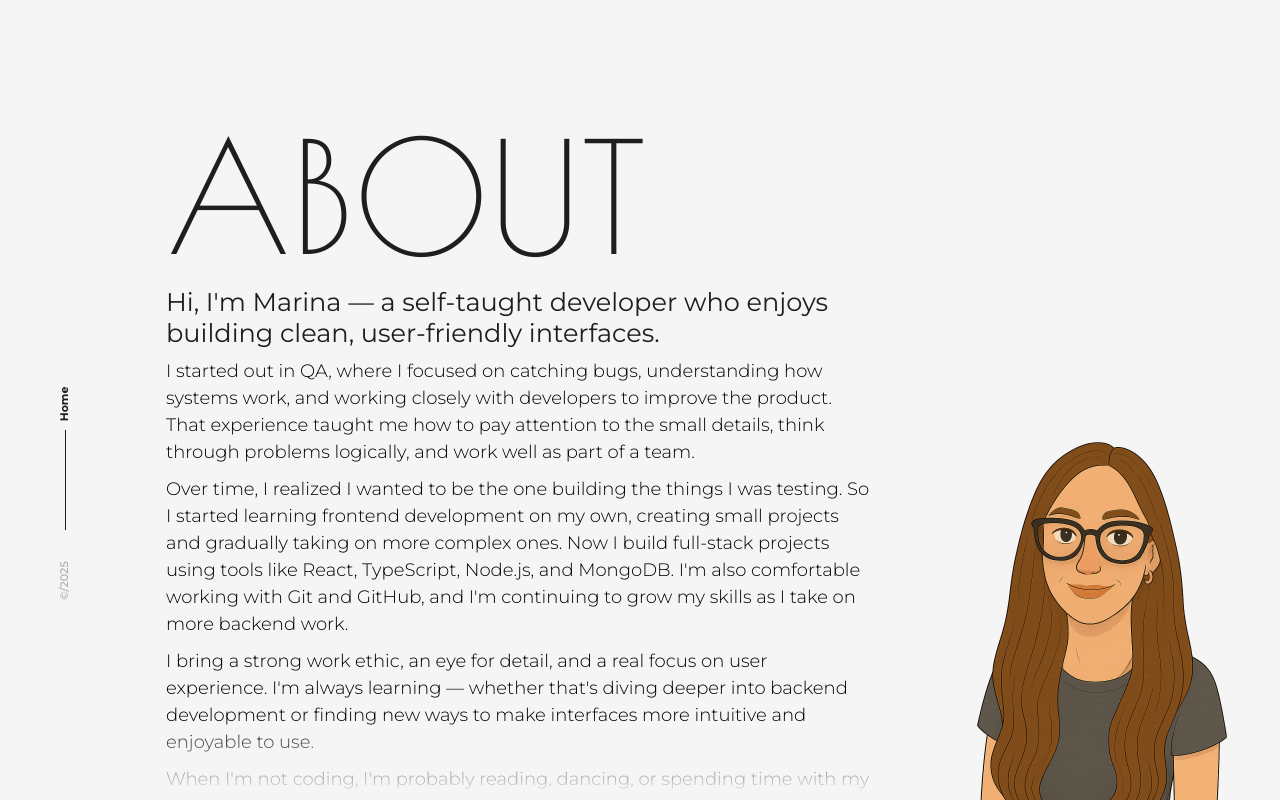
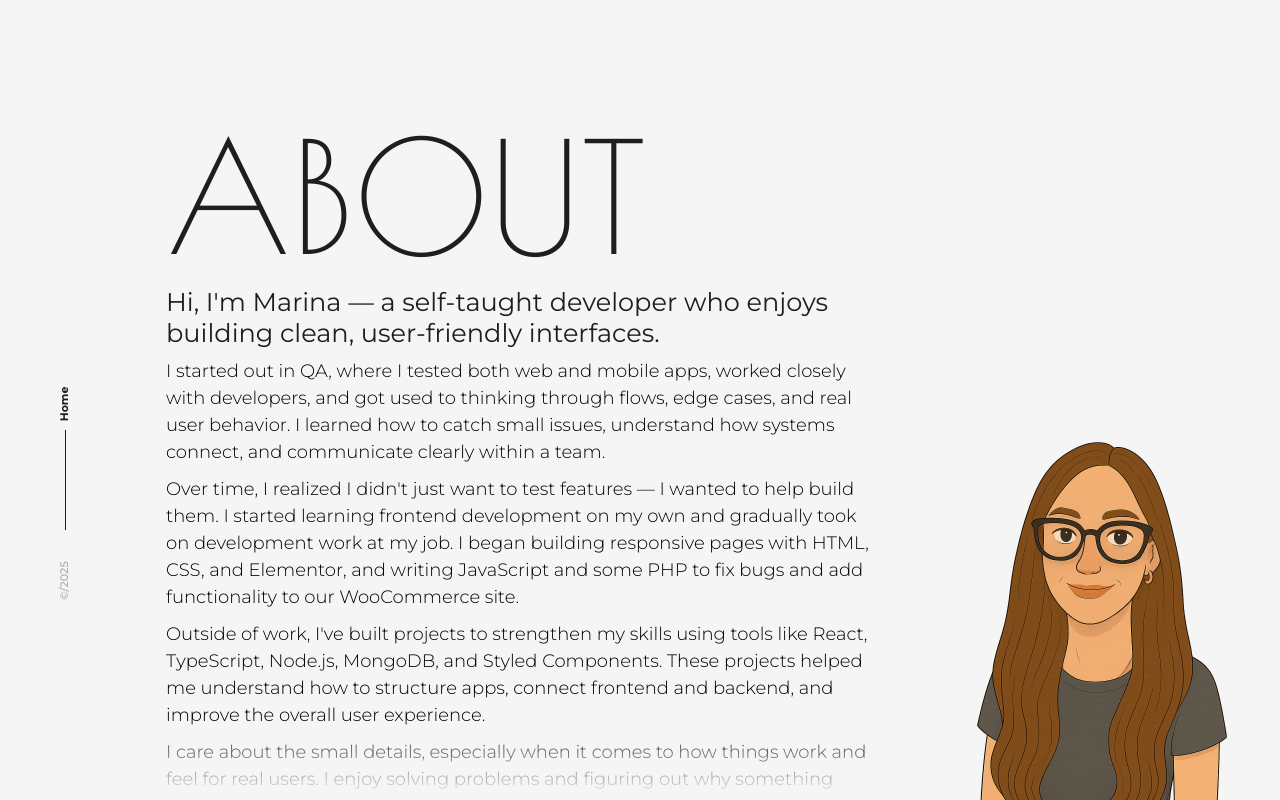
Before and after one commit to MarinaDur/my-portfolio, a Next.js app: page /about in a window 1280 px wide. Built offline with nearby package versions, Linux system fonts and the light colour scheme.

Commit message:
refactor: update AboutPage content

```diff
--- a/src/app/about/page.tsx
+++ b/src/app/about/page.tsx
@@ -137,33 +137,39 @@ function AboutPage() {
                     building clean, user-friendly interfaces.
                   </PageTitle>
                   <Paragraph>
-                    I started out in QA, where I focused on catching bugs,
-                    understanding how systems work, and working closely with
-                    developers to improve the product. That experience taught me
-                    how to pay attention to the small details, think through
-                    problems logically, and work well as part of a team.
+                    I started out in QA, where I tested both web and mobile
+                    apps, worked closely with developers, and got used to
+                    thinking through flows, edge cases, and real user behavior.
+                    I learned how to catch small issues, understand how systems
+                    connect, and communicate clearly within a team.
                   </Paragraph>
                   <Paragraph>
-                    Over time, I realized I wanted to be the one building the
-                    things I was testing. So I started learning frontend
-                    development on my own, creating small projects and gradually
-                    taking on more complex ones. Now I build full-stack projects
-                    using tools like React, TypeScript, Node.js, and MongoDB.
-                    I&apos;m also comfortable working with Git and GitHub, and
-                    I&apos;m continuing to grow my skills as I take on more
-                    backend work.
+                    Over time, I realized I didn&apos;t just want to test
+                    features — I wanted to help build them. I started learning
+                    frontend development on my own and gradually took on
+                    development work at my job. I began building responsive
+                    pages with HTML, CSS, and Elementor, and writing JavaScript
+                    and some PHP to fix bugs and add functionality to our
+                    WooCommerce site.
                   </Paragraph>
                   <Paragraph>
-                    I bring a strong work ethic, an eye for detail, and a real
-                    focus on user experience. I&apos;m always learning — whether
-                    that&apos;s diving deeper into backend development or
-                    finding new ways to make interfaces more intuitive and
-                    enjoyable to use.
+                    Outside of work, I&apos;ve built projects to strengthen my
+                    skills using tools like React, TypeScript, Node.js, MongoDB,
+                    and Styled Components. These projects helped me understand
+                    how to structure apps, connect frontend and backend, and
+                    improve the overall user experience.
                   </Paragraph>
                   <Paragraph>
-                    When I&apos;m not coding, I&apos;m probably reading,
-                    dancing, or spending time with my cat (who always has strong
-                    opinions about my color choices).
+                    I care about the small details, especially when it comes to
+                    how things work and feel for real users. I enjoy solving
+                    problems and figuring out why something isn&apos;t working
+                    as expected — whether it&apos;s a bug, a UI issue, or
+                    something in the data.
+                  </Paragraph>
+                  <Paragraph>
+                    When I&apos;m not coding, I&apos;m usually reading, dancing,
+                    or hanging out with my cat (who always has something to say
+                    about my design choices).
                   </Paragraph>
                   <Paragraph>Thanks for stopping by.</Paragraph>
                 </StyledParagraphContainer>
```
